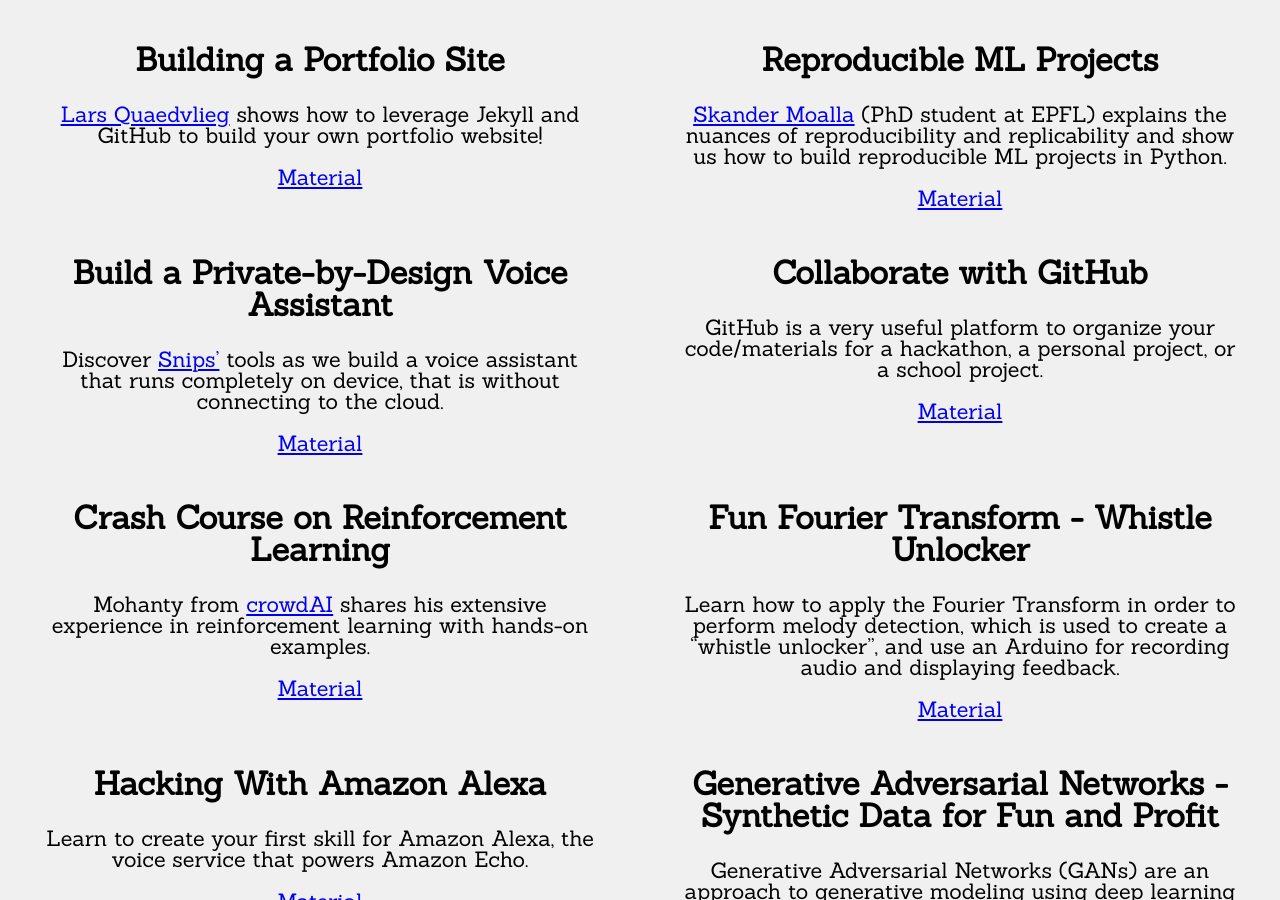
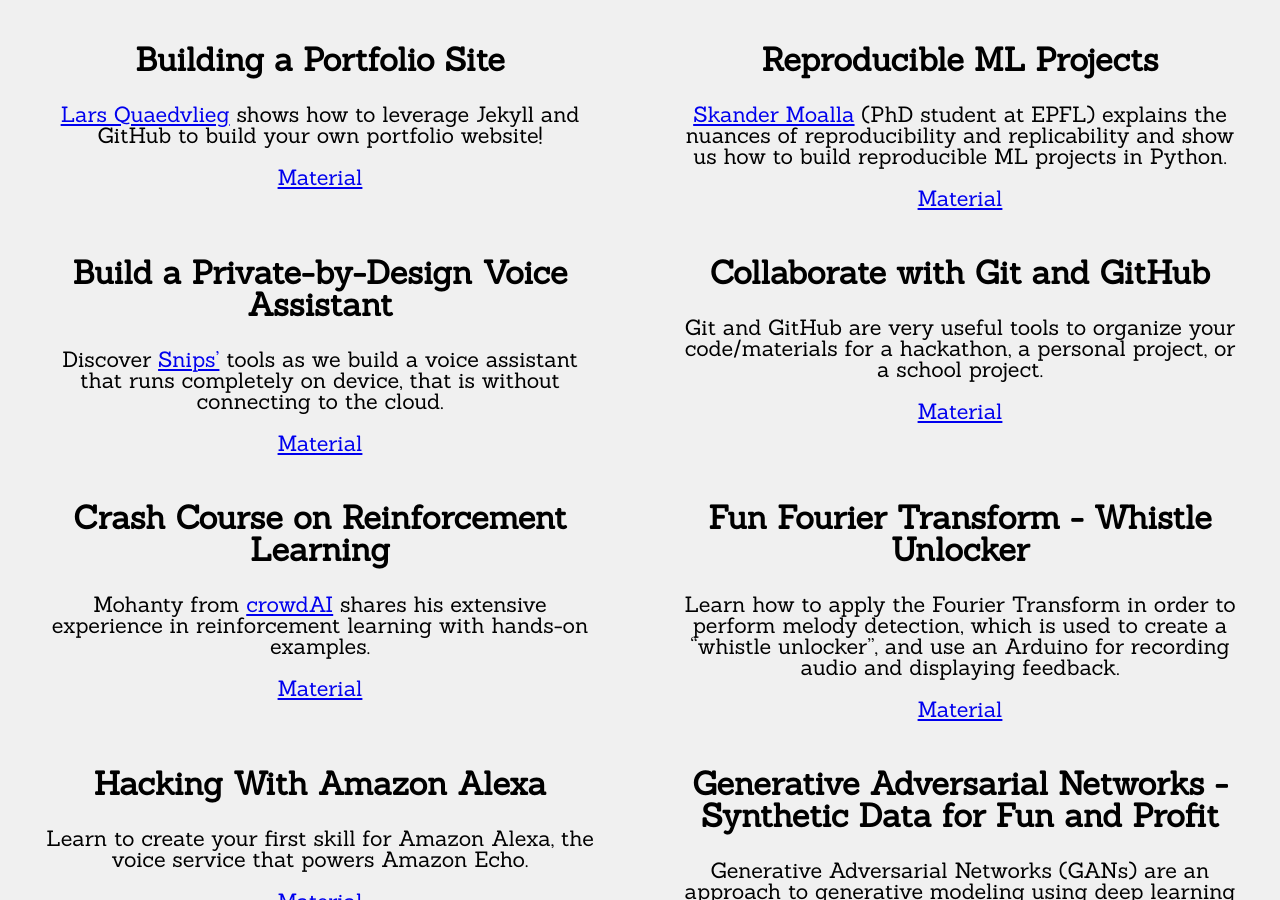
Before and after one commit to LauzHack/LauzHack.github.io, a Jekyll site: the page built from workshops.html, in a window 1280 px wide and 900 px high, scrolled down 1288 px. Built offline with Jekyll 4.4.1, drawn with Linux system fonts in a browser that asks for light colours.

Commit message:
New link to git/github material

```diff
--- a/_data/workshops.yml
+++ b/_data/workshops.yml
@@ -62,9 +62,9 @@
     description: Discover [Snips'](https://snips.ai/) tools as we build a voice assistant that runs completely on device, that is without connecting to the cloud.
     material: https://github.com/ebezzam/snips-skill-mental-calculation
 
-  Collaborate with GitHub:
-    description: GitHub is a very useful platform to organize your code/materials for a hackathon, a personal project, or a school project.
-    material: https://drive.google.com/drive/folders/1LiGhOMKIDdoeuwIwuqWgHs7E0bT5orQ_?usp=drive_link
+  Collaborate with Git and GitHub:
+    description: Git and GitHub are very useful tools to organize your code/materials for a hackathon, a personal project, or a school project.
+    material: https://github.com/sweng-epfl/public/blob/main/lectures/Infrastructure/ReadMe.md
 
   Crash Course on Reinforcement Learning:
     description: Mohanty from [crowdAI](https://www.crowdai.org/) shares his extensive experience in reinforcement learning with hands-on examples.
```
